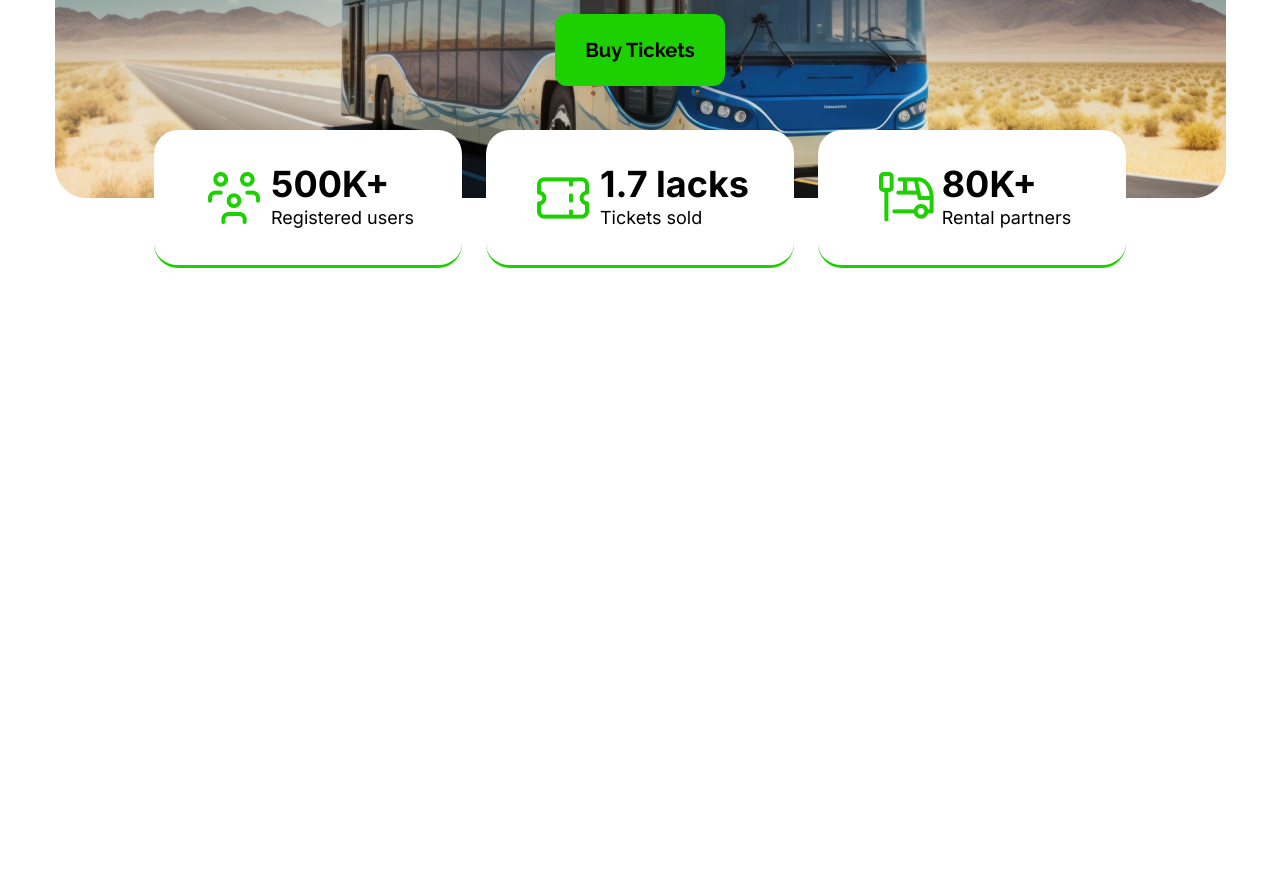
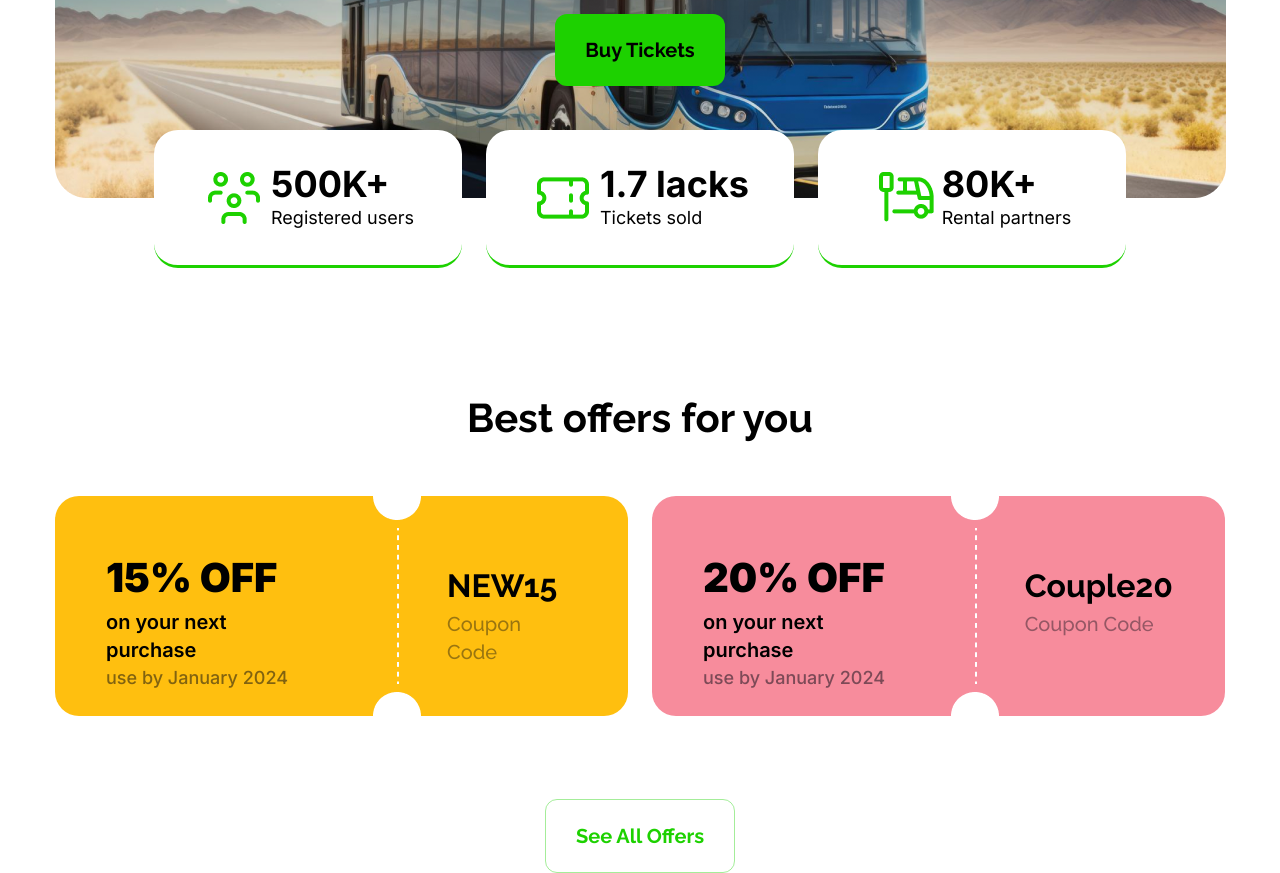
Before and after one commit to xovar/X-Paribahan, a plain HTML site: page index.html in a window 1280 px wide. Shown: the part 500-1373 px from the top of the page. Before the commit the page ends 800 px from the top, so only its background shows below. Drawn offline with nearby package versions, Linux system fonts and the light colour scheme.

Commit message:
coupon section added

```diff
--- a/index.html
+++ b/index.html
@@ -69,6 +69,38 @@
 
     <!-- Coupon Section -->
 
+    <section class="mt-[120px]">
+        <h1 class="font-bold font-raleway text-[40px] text-center mb-12">Best offers for you</h1>
+        <div class="flex justify-center">
+            <div class="bg-[#FFBF0F] w-[573px] h-[220px] flex rounded-[24px]">
+                <div class="py-[52px] px-[51px]">
+                    <h1 class=" font-inter text-[40px] font-black">15% OFF</h1>
+                    <h2 class="font-inter text-xl font-semibold">on your next purchase</h2>
+                    <p class="font-inter text-lg font-medium" style="color: rgba(3, 7, 18, 0.50)">use by January 2024</p>
+                </div>
+                <img src="./images/cupon-devider.png" alt="">
+                <div class="py-[66px] pl-[26px] pr-[52px]">
+                    <h1 class="font-raleway text-[32px] font-bold">NEW15</h1>
+                    <p class="font-raleway text-xl font-medium" style="color: rgba(3, 7, 18, 0.40);">Coupon Code</p>
+                </div>
+            </div>
+            <div class="bg-[#F78C9C] w-[573px] h-[220px] flex rounded-[24px] ml-[24px]">
+                <div class="py-[52px] px-[51px]">
+                    <h1 class=" font-inter text-[40px] font-black">20% OFF</h1>
+                    <h2 class="font-inter text-xl font-semibold">on your next purchase</h2>
+                    <p class="font-inter text-lg font-medium" style="color: rgba(3, 7, 18, 0.50)">use by January 2024</p>
+                </div>
+                <img src="./images/cupon-devider.png" alt="">
+                <div class="py-[66px] pl-[26px] pr-[52px]">
+                    <h1 class="font-raleway text-[32px] font-bold">Couple20</h1>
+                    <p class="font-raleway text-xl font-medium" style="color: rgba(3, 7, 18, 0.40);">Coupon Code</p>
+                </div>
+            </div>
+        </div>
+        <div class="flex justify-center mt-[83px]">
+            <a href="" class="py-[21px] px-[30px] rounded-[12px] text-color font-raleway text-[20px] font-bold" style="border: 1px solid rgba(29, 209, 0, 0.40);">See All Offers</a>
+        </div>
+    </section>
 
 
 
```
